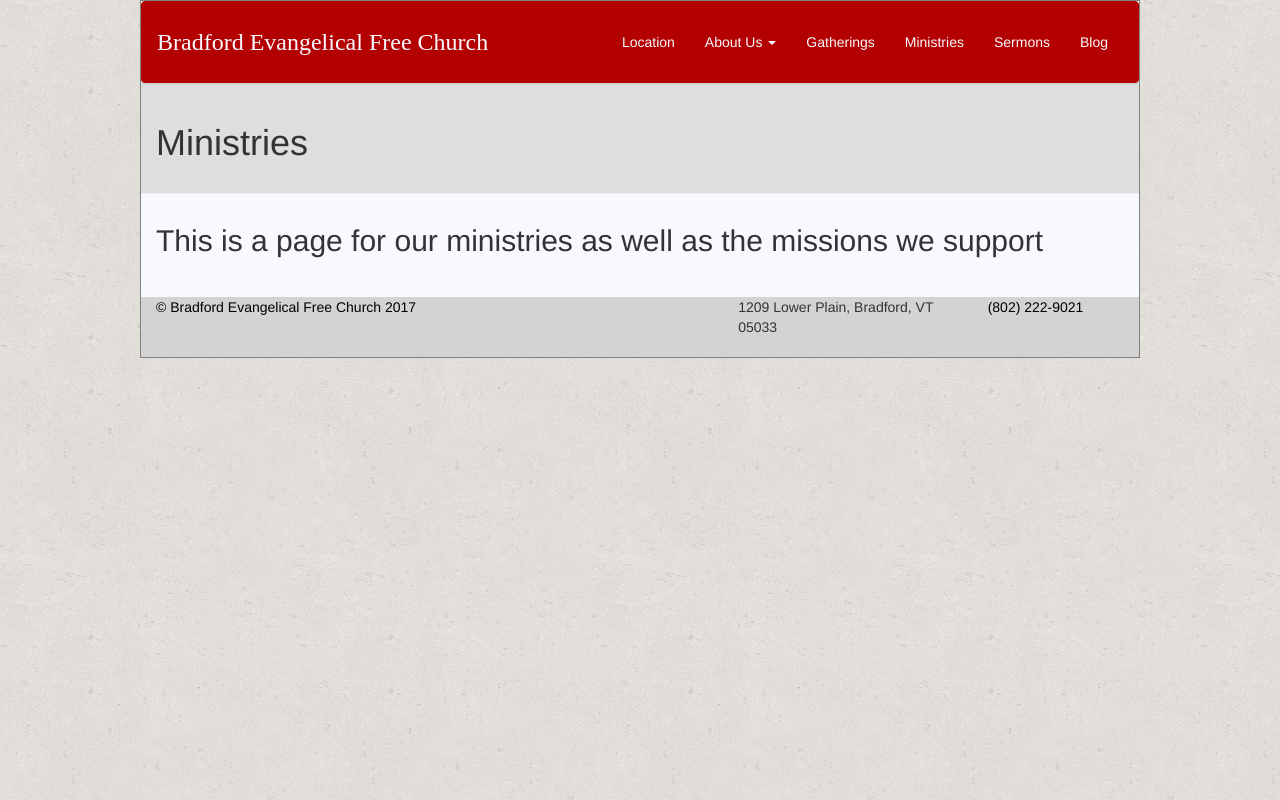
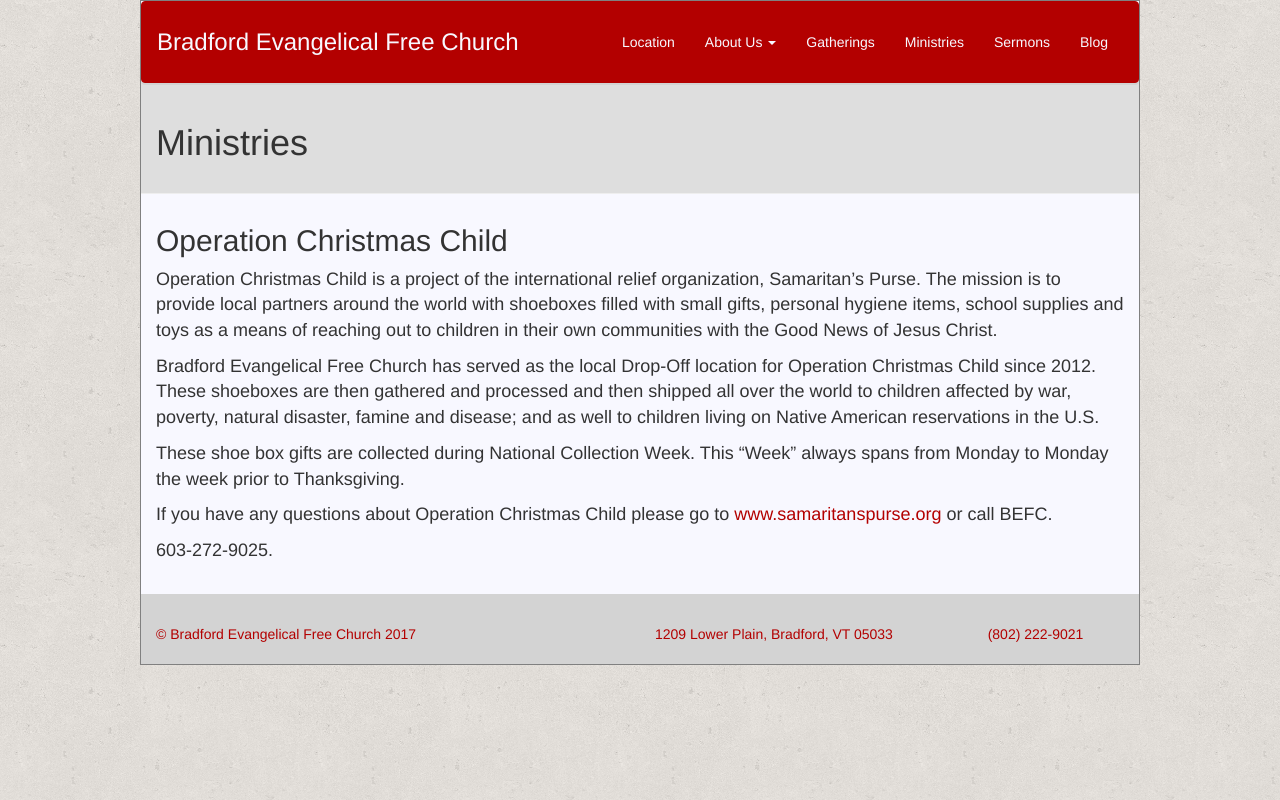
Before and after one commit to danielkjones/BEFC_website, a PHP site: page /ministries.html in a window 1280 px wide. Run offline with PHP 8.4, Linux system fonts and the light colour scheme; some libraries are stand-ins or nearby versions.

Commit message:
Added text to Who We Are and Ministries, as well as added a bunch of little changes

```diff
--- a/ministries.html
+++ b/ministries.html
@@ -1,7 +1,7 @@
 <!DOCTYPE html>
 <html lang="en">
 <head>
-    <title>bradfordfreechurch.org</title>
+    <title>Bradford Evangelical Free Church</title>
     <meta charset="utf-8">
     <meta name="viewport" content="width=device-width, initial-scale=1">
     <!-- Latest compiled and miniied CSS -->
@@ -23,7 +23,7 @@
                     <span class="icon-bar"></span>
                     <span class="icon-bar"></span>
                 </button>
-                <a class="navbar-brand" href="index.html">Bradford Evangelical Free Church</a>
+                <a class="navbar-brand" href="/">Bradford Evangelical Free Church</a>
             </div>
             <div class="collapse navbar-collapse" id="myNavbar">
                 <ul class="nav navbar-nav navbar-right">
@@ -54,15 +54,38 @@
 
     <!-- MAIN CONTENT -->
     <div class="container page-content">
-        <h2>This is a page for our ministries as well as the missions we support</h2>
+        <h2>Operation Christmas Child</h2>
+        <div class="info-text">
+            <p>Operation Christmas Child is a project of the international relief organization, Samaritan’s Purse.
+                The mission is to provide local partners around the world with shoeboxes filled with small gifts,
+                personal hygiene items, school supplies and toys as a means of reaching out to children in their own
+                communities with the Good News of Jesus Christ.
+            </p>
+            <p>
+                Bradford Evangelical Free Church has served as the local Drop-Off location for Operation Christmas
+                Child since 2012.  These shoeboxes are then gathered and processed and then shipped all over the world
+                to children affected by war, poverty, natural disaster, famine and disease; and as well to children
+                living on Native American reservations in the U.S.
+            </p>
+            <p>
+                These shoe box gifts are collected during National Collection Week.  This “Week” always spans from Monday
+                to Monday the week prior to Thanksgiving.
+            </p>
+            <p>
+                If you have any questions about Operation Christmas Child please go to
+                <a href="http://www.samaritanspurse.org">www.samaritanspurse.org</a> or call BEFC.
+            </p>
+            <p>603-272-9025.</p>
+        </div>
+
     </div>
 
     <!-- FOOTER -->
     <footer class="footer">
         <div class="container-fluid">
             <div class="row">
-                <div class="col-sm-7">&copy; Bradford Evangelical Free Church 2017</div>
-                <div class="col-sm-3"><a href="https://www.google.com/maps/place/Bradford+Evangelical+Free+Church/@43.9763418,-72.1203587,17z/data=!3m1!4b1!4m5!3m4!1s0x4cb4ecc71a67ff6f:0xee00f4305793d5b9!8m2!3d43.976338!4d-72.11817" target="_blank">1209 Lower Plain, Bradford, VT 05033</a></div>
+                <div class="col-sm-6">&copy; Bradford Evangelical Free Church 2017</div>
+                <div class="col-sm-4"><a href="https://www.google.com/maps/place/Bradford+Evangelical+Free+Church/@43.9763418,-72.1203587,17z/data=!3m1!4b1!4m5!3m4!1s0x4cb4ecc71a67ff6f:0xee00f4305793d5b9!8m2!3d43.976338!4d-72.11817" target="_blank">1209 Lower Plain, Bradford, VT 05033</a></div>
                 <div class="col-sm-2">(802) 222-9021</div>
             </div>
         </div>
--- a/styles/main.css
+++ b/styles/main.css
@@ -33,17 +33,24 @@
     position: absolute;
     bottom: 0;
     width: 100%;
-    height: 60px;
+    height: 70px;
+    color: white;
     background-color: lightgrey;
-    margin-top: 40px;
+    padding-top: 30px;
+    padding-bottom: 40px;
+}
+
+.footer > .container-fluid {
+    color: #b30000;
+    background-color: lightgrey;
 }
 
 .footer, a {
-    color: #333;
+    color: #b30000;
 }
 
 .footer, a:hover{
-    color: black;
+    color: #600303;
     text-decoration: none;
 }
 
@@ -55,6 +62,10 @@
 
 #index-mission-statement > h3 {
 
+}
+
+.info-text {
+    font-size: 18px;
 }
 
 .main-div {
@@ -81,7 +92,7 @@
 
 .navbar-inverse .navbar-brand {
     color: ghostwhite /*#b30000*/;
-    font-family: Harrington;
+    /*font-family: Harrington;*/
     font-size: x-large;
 }
 
```
Also changed, not shown: blog.html (+4 -4 lines), gatherings.html (+11 -13 lines), index.html (+4 -4 lines), location.html (+5 -5 lines), sermons.html (+4 -4 lines), sermons.php (+4 -4 lines), staff.html (+4 -4 lines), styles/sermons.xml (+1 -6 lines), what-we-believe.html (+4 -4 lines), who-we-are.html (+66 -7 lines), README.txt (renamed from REAME.txt), images/OCC.png (added).
